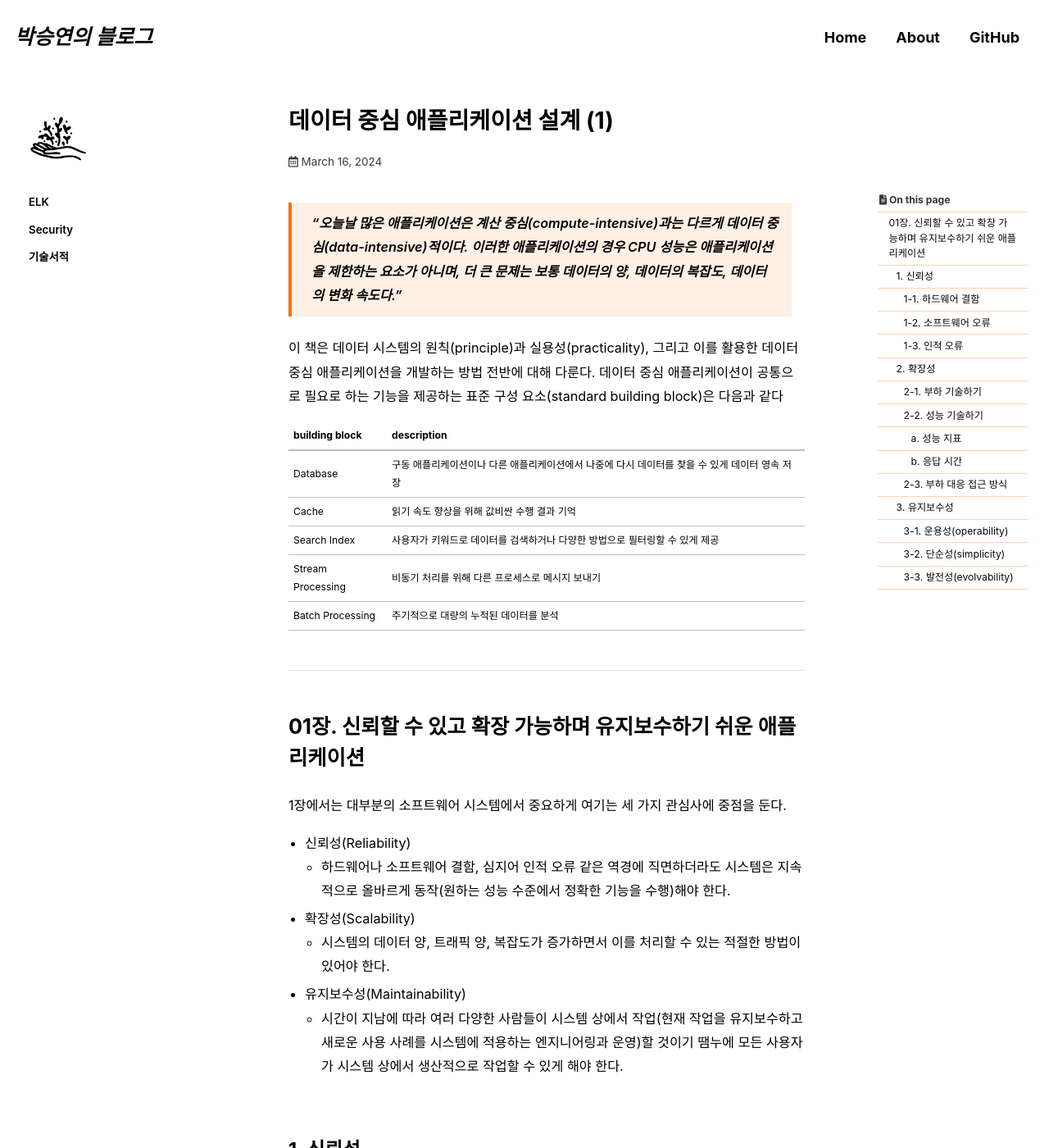
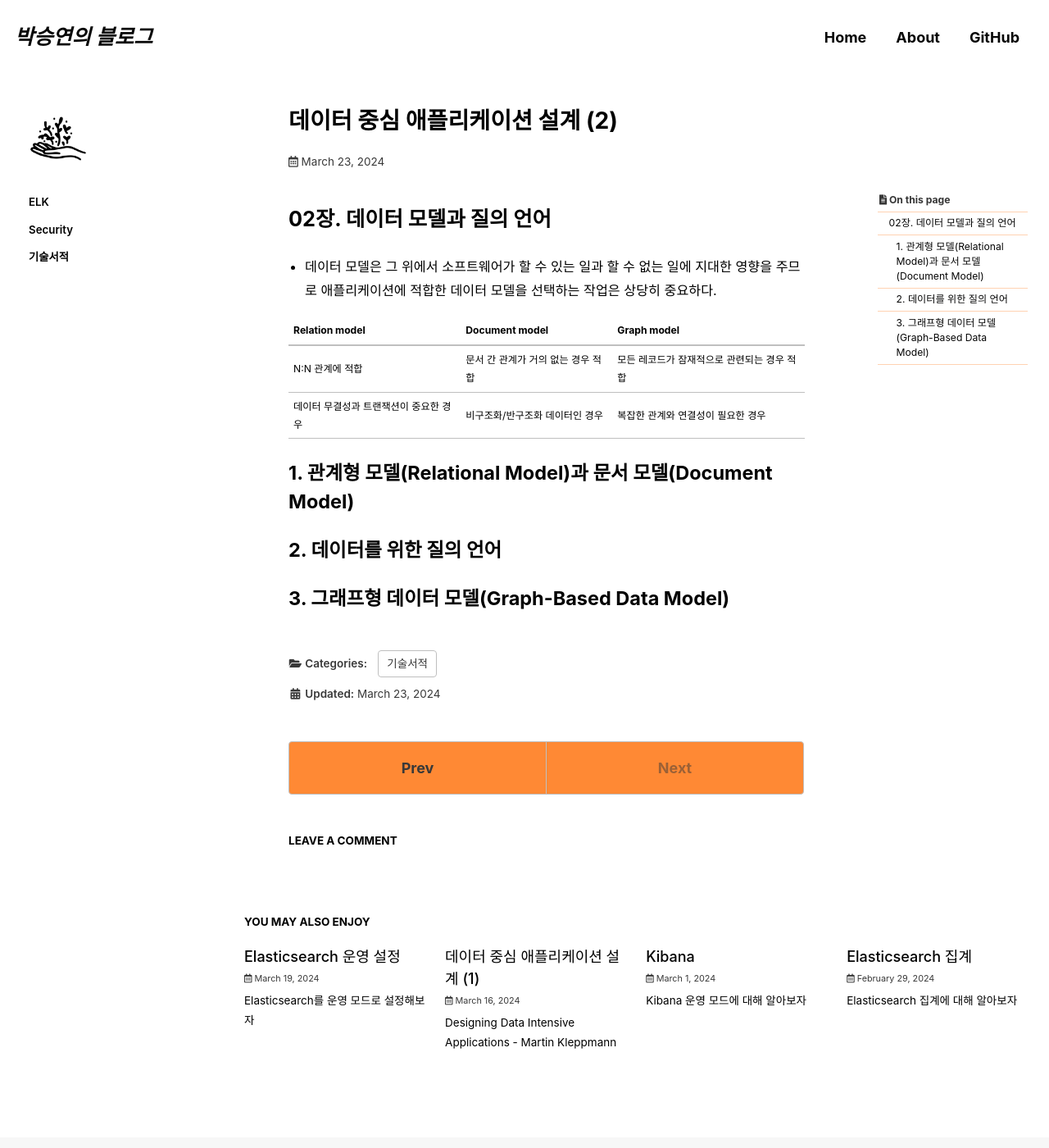
Before and after one commit to seungyeonpark/seungyeonpark.github.io, a Jekyll site: the page built from _posts/2024-03-23-데이터중심애플리케이션설계-2.md, in a window 1280 px wide and 1400 px high. Shown: the whole window at 82% size. Built offline with Jekyll 4.4.1, drawn with Linux system fonts in a browser that asks for light colours; cached includes are drawn as plain includes; some web fonts are replaced; comment, search, counter and statistics services are not loaded; some of the changed text lies outside the part shown.

Commit message:
Docs: 데이터 중심 애플리케이션 설계 (2)

```diff
--- a/_posts/2024-03-16-데이터중심애플리케이션설계-1.md
+++ b/_posts/2024-03-16-데이터중심애플리케이션설계-1.md
@@ -1,6 +1,6 @@
 ---
 title: "데이터 중심 애플리케이션 설계 (1)"
-excerpt: "데이터 중심 애플리케이션 설계 - 마틴 클레프만"
+excerpt: "Designing Data Intensive Applications - Martin Kleppmann"
 
 categories:
   - 기술서적
--- /dev/null
+++ b/_posts/2024-03-23-데이터중심애플리케이션설계-2.md
@@ -0,0 +1,29 @@
+---
+title: "데이터 중심 애플리케이션 설계 (2)"
+excerpt: "Designing Data Intensive Applications - Martin Kleppmann"
+
+categories:
+  - 기술서적
+tags:
+  - [데이터 중심 애플리케이션 설계]
+
+permalink: /techbook/designing-data-intensive-applications
+
+toc: true
+toc_sticky: true
+
+date: 2024-03-23
+last_modified_at: 2024-03-23
+---
+
+# 02장. 데이터 모델과 질의 언어
+- 데이터 모델은 그 위에서 소프트웨어가 할 수 있는 일과 할 수 없는 일에 지대한 영향을 주므로 애플리케이션에 적합한 데이터 모델을 선택하는 작업은 상당히 중요하다.
+
+|Relation model|Document model|Graph model|
+|---|---|---|
+|N:N 관계에 적합|문서 간 관계가 거의 없는 경우 적합|모든 레코드가 잠재적으로 관련되는 경우 적합|
+|데이터 무결성과 트랜잭션이 중요한 경우|비구조화/반구조화 데이터인 경우|복잡한 관계와 연결성이 필요한 경우|
+
+## 1. 관계형 모델(Relational Model)과 문서 모델(Document Model)
+## 2. 데이터를 위한 질의 언어
+## 3. 그래프형 데이터 모델(Graph-Based Data Model)
```
